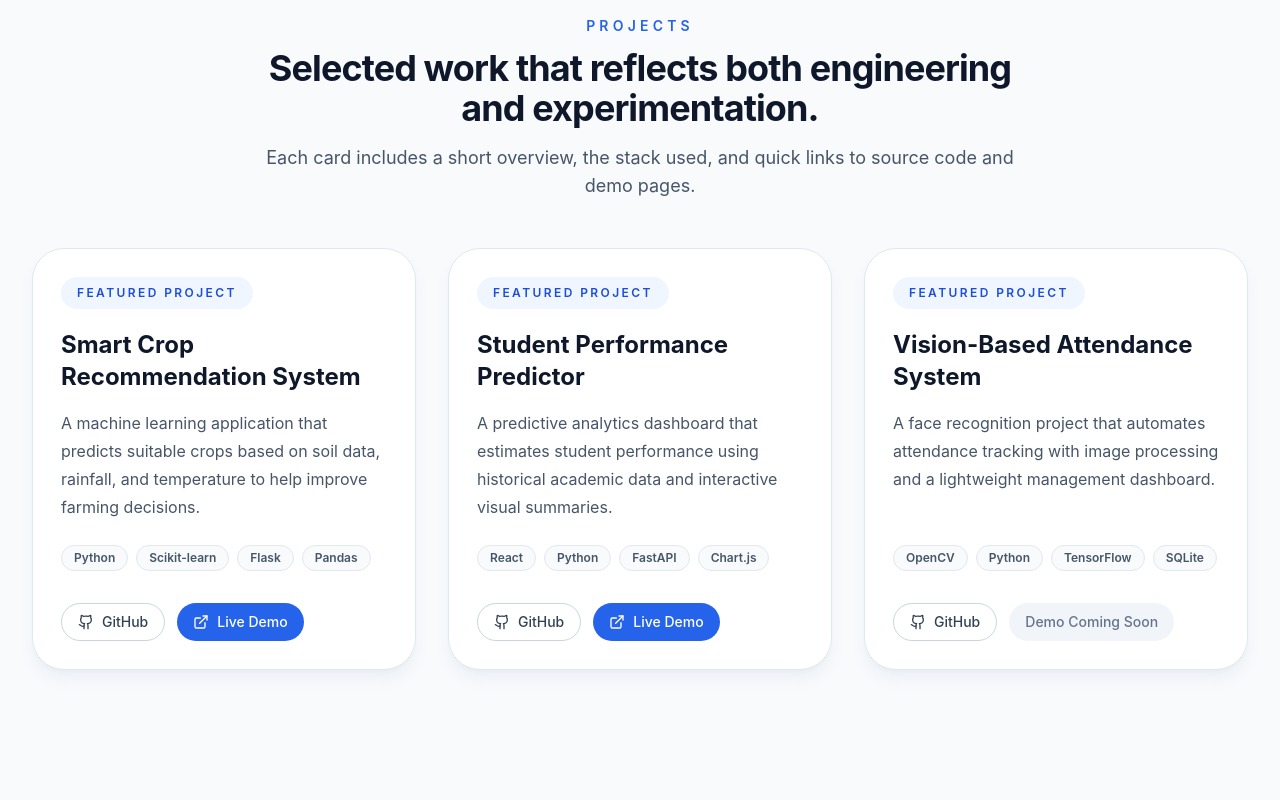
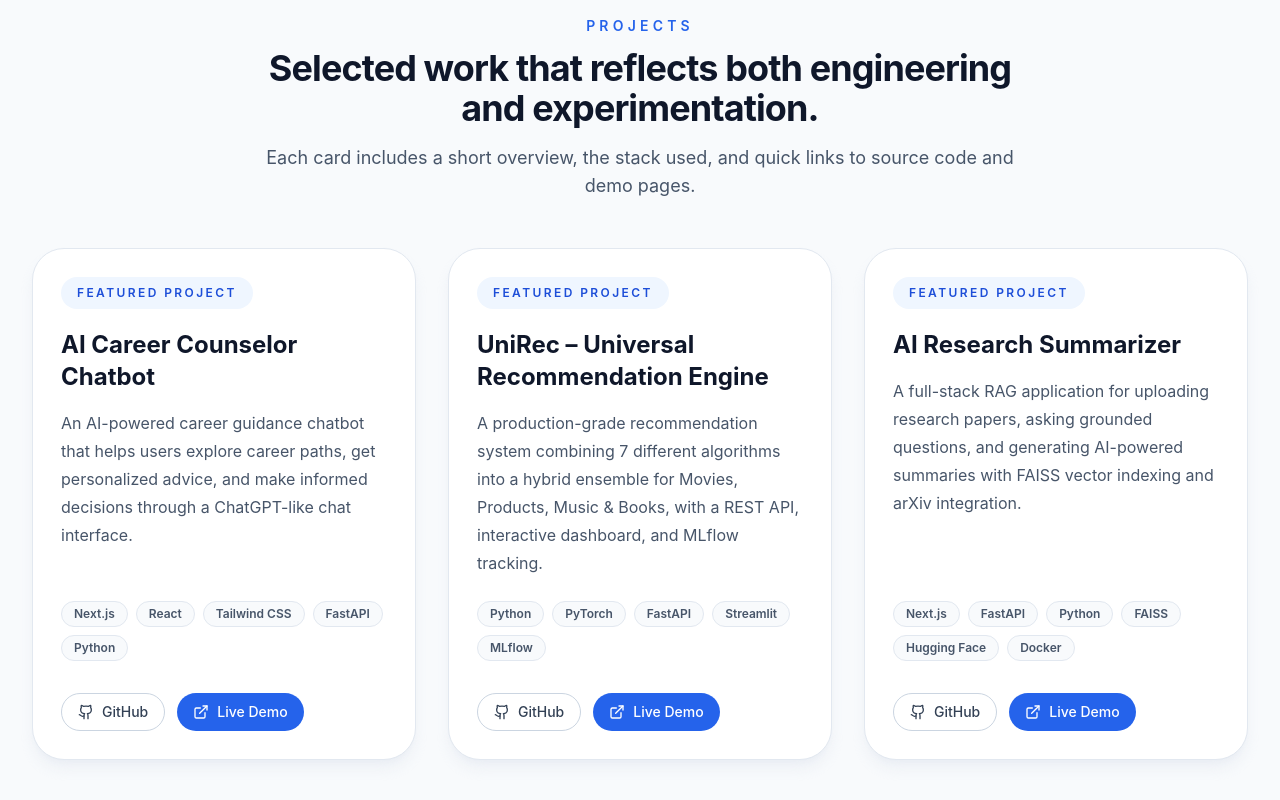
Before and after one commit to PRakshithReddy17/portfolio, a React (Vite) app: page / in a window 1280 px wide. Shown: the part 1966-2766 px from the top of the page. Built offline with nearby package versions, Linux system fonts and the light colour scheme.

Commit message:
Update projects and skills from GitHub repos

```diff
--- a/src/data/portfolioData.js
+++ b/src/data/portfolioData.js
@@ -11,50 +11,53 @@ export const portfolioData = {
   about:
     "I am an engineering student focused on machine learning, software development, and solving real-world problems with scalable systems. I enjoy blending model experimentation with product thinking, and I am currently exploring deep learning, MLOps, and intelligent web applications.",
   stats: [
-    { label: "Projects Built", value: "08+" },
-    { label: "Core Skills", value: "12+" },
+    { label: "Projects Built", value: "03+" },
+    { label: "Core Skills", value: "17+" },
     { label: "Focus Areas", value: "ML • Web • Data" },
   ],
   skills: [
     "Python",
-    "C++",
+    "TypeScript",
     "JavaScript",
     "React",
+    "Next.js",
     "Tailwind CSS",
-    "Node.js",
-    "TensorFlow",
+    "FastAPI",
     "PyTorch",
     "Scikit-learn",
+    "Streamlit",
+    "MLflow",
+    "FAISS",
+    "Hugging Face",
     "Pandas",
     "NumPy",
-    "SQL",
+    "Docker",
     "Git",
-    "Docker",
   ],
   projects: [
     {
-      title: "Smart Crop Recommendation System",
+      title: "AI Career Counselor Chatbot",
       description:
-        "A machine learning application that predicts suitable crops based on soil data, rainfall, and temperature to help improve farming decisions.",
-      technologies: ["Python", "Scikit-learn", "Flask", "Pandas"],
-      github: "https://github.com/aarav-sharma/smart-crop-recommendation",
-      demo: "https://example.com/crop-recommendation",
+        "An AI-powered career guidance chatbot that helps users explore career paths, get personalized advice, and make informed decisions through a ChatGPT-like chat interface.",
+      technologies: ["Next.js", "React", "Tailwind CSS", "FastAPI", "Python"],
+      github: "https://github.com/PRakshithReddy17/ai-career-counselor-chatbot",
+      demo: "https://ai-career-counselor-chatbot.vercel.app",
     },
     {
-      title: "Student Performance Predictor",
+      title: "UniRec – Universal Recommendation Engine",
       description:
-        "A predictive analytics dashboard that estimates student performance using historical academic data and interactive visual summaries.",
-      technologies: ["React", "Python", "FastAPI", "Chart.js"],
-      github: "https://github.com/aarav-sharma/student-performance-predictor",
-      demo: "https://example.com/student-performance",
+        "A production-grade recommendation system combining 7 different algorithms into a hybrid ensemble for Movies, Products, Music & Books, with a REST API, interactive dashboard, and MLflow tracking.",
+      technologies: ["Python", "PyTorch", "FastAPI", "Streamlit", "MLflow"],
+      github: "https://github.com/PRakshithReddy17/UniRec",
+      demo: "https://huggingface.co/spaces/Rakshith17/UniRec",
     },
     {
-      title: "Vision-Based Attendance System",
+      title: "AI Research Summarizer",
       description:
-        "A face recognition project that automates attendance tracking with image processing and a lightweight management dashboard.",
-      technologies: ["OpenCV", "Python", "TensorFlow", "SQLite"],
-      github: "https://github.com/aarav-sharma/vision-attendance-system",
-      demo: "",
+        "A full-stack RAG application for uploading research papers, asking grounded questions, and generating AI-powered summaries with FAISS vector indexing and arXiv integration.",
+      technologies: ["Next.js", "FastAPI", "Python", "FAISS", "Hugging Face", "Docker"],
+      github: "https://github.com/PRakshithReddy17/ai-research-summarizer",
+      demo: "https://ai-research-summarizer-self.vercel.app",
     },
   ],
 };
```
